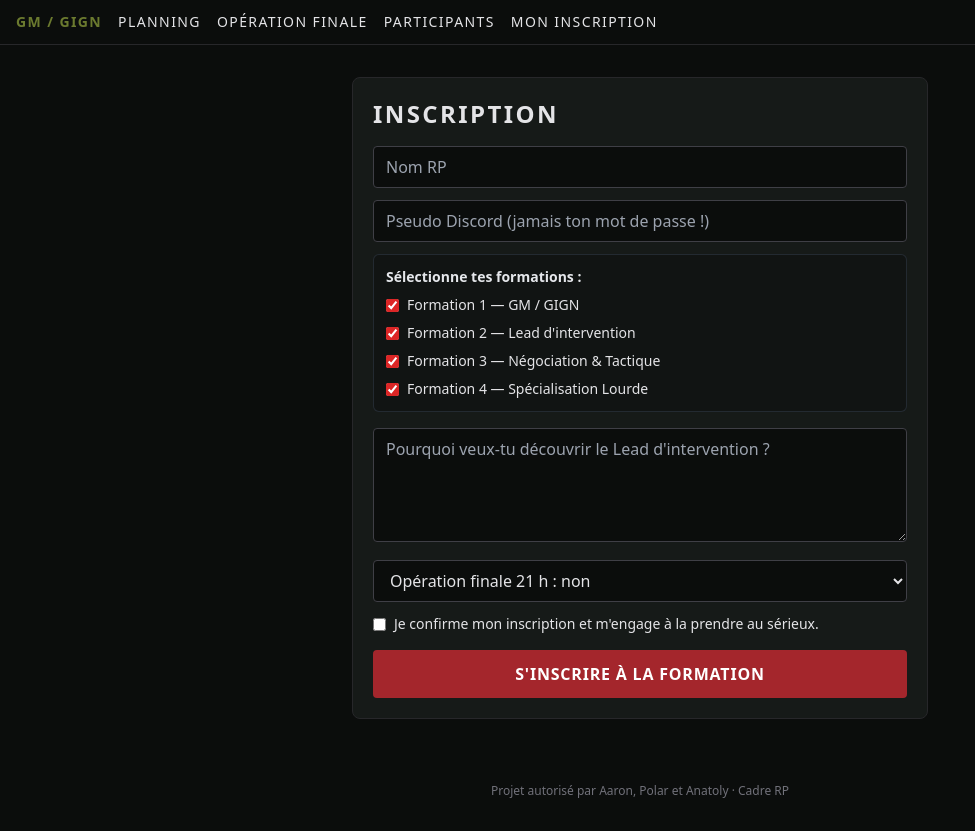
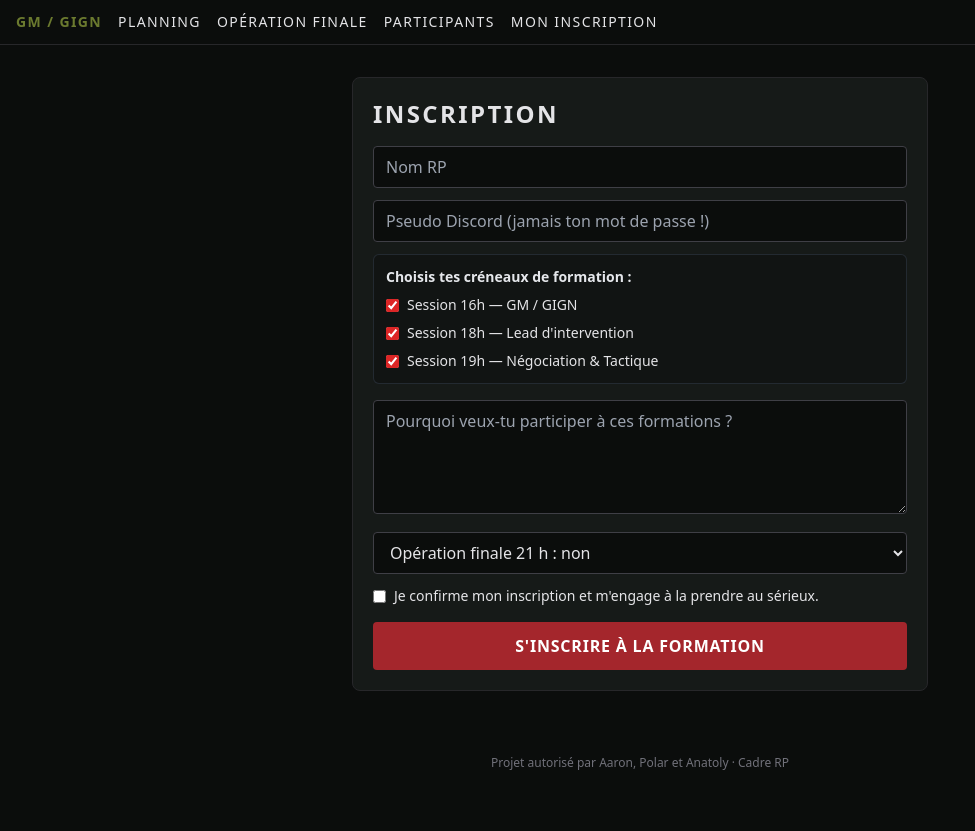
Before and after one commit to younesmenadi65-spec/formation-gmb, a Next.js app: page /inscription in a window 1280 px wide. Shown: the whole page, without its empty margins (0-975 px from the left). After the commit the page ends 803 px from the top, so only its background shows below. Built offline with nearby package versions, Linux system fonts and the light colour scheme.

Commit message:
Update page.tsx

```diff
--- a/app/inscription/page.tsx
+++ b/app/inscription/page.tsx
@@ -16,26 +16,23 @@ export default async function P({ searchParams }: any) {
       <input name="rp" required maxLength={60} placeholder="Nom RP" className="inp mb-3" />
       <input name="discord" required maxLength={40} placeholder="Pseudo Discord (jamais ton mot de passe !)" className="inp mb-3" />
 
-      {/* Les 4 choix de formations à cocher */}
+      {/* Les créneaux horaires de formation à cocher */}
       <div className="mb-4 text-left border border-gray-700/50 p-3 rounded-md bg-black/20">
-        <label className="block text-sm font-semibold mb-2 text-gray-200">Sélectionne tes formations :</label>
+        <label className="block text-sm font-semibold mb-2 text-gray-200">Choisis tes créneaux de formation :</label>
         <div className="space-y-2 text-sm">
           <label className="flex items-center gap-2 cursor-pointer hover:text-white">
-            <input type="checkbox" name="forma1" defaultChecked className="accent-red-600" /> Formation 1 — GM / GIGN
+            <input type="checkbox" name="forma1" defaultChecked className="accent-red-600" /> Session 16h — GM / GIGN
           </label>
           <label className="flex items-center gap-2 cursor-pointer hover:text-white">
-            <input type="checkbox" name="forma2" defaultChecked className="accent-red-600" /> Formation 2 — Lead d'intervention
+            <input type="checkbox" name="forma2" defaultChecked className="accent-red-600" /> Session 18h — Lead d'intervention
           </label>
           <label className="flex items-center gap-2 cursor-pointer hover:text-white">
-            <input type="checkbox" name="forma3" defaultChecked className="accent-red-600" /> Formation 3 — Négociation & Tactique
-          </label>
-          <label className="flex items-center gap-2 cursor-pointer hover:text-white">
-            <input type="checkbox" name="forma4" defaultChecked className="accent-red-600" /> Formation 4 — Spécialisation Lourde
+            <input type="checkbox" name="forma3" defaultChecked className="accent-red-600" /> Session 19h — Négociation & Tactique
           </label>
         </div>
       </div>
 
-      <textarea name="motiv" required maxLength={1000} rows={4} placeholder="Pourquoi veux-tu découvrir le Lead d'intervention ?" className="inp mb-3" />
+      <textarea name="motiv" required maxLength={1000} rows={4} placeholder="Pourquoi veux-tu participer à ces formations ?" className="inp mb-3" />
 
       <select name="final" className="inp mb-3">
         <option value="non">Opération finale 21 h : non</option>
```
